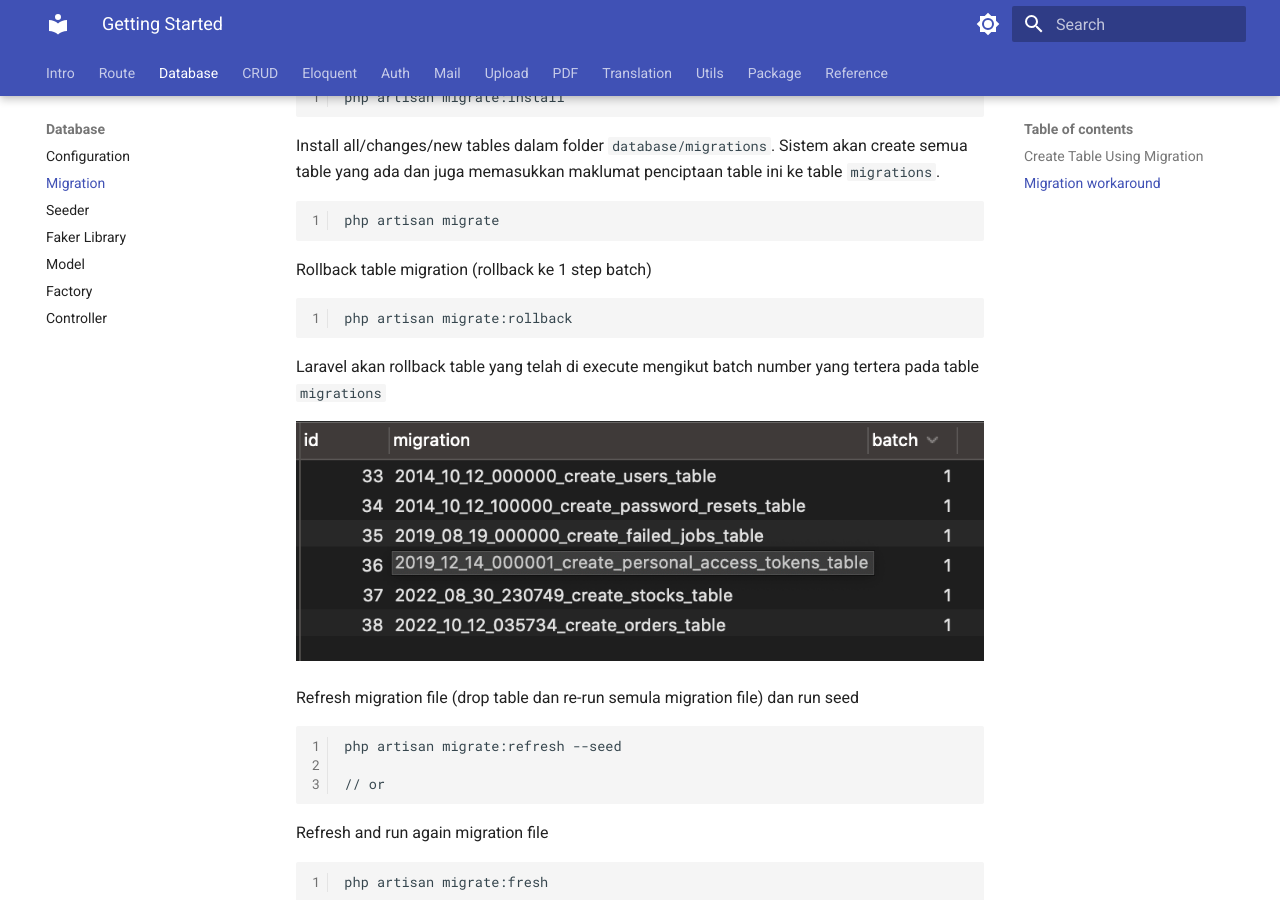
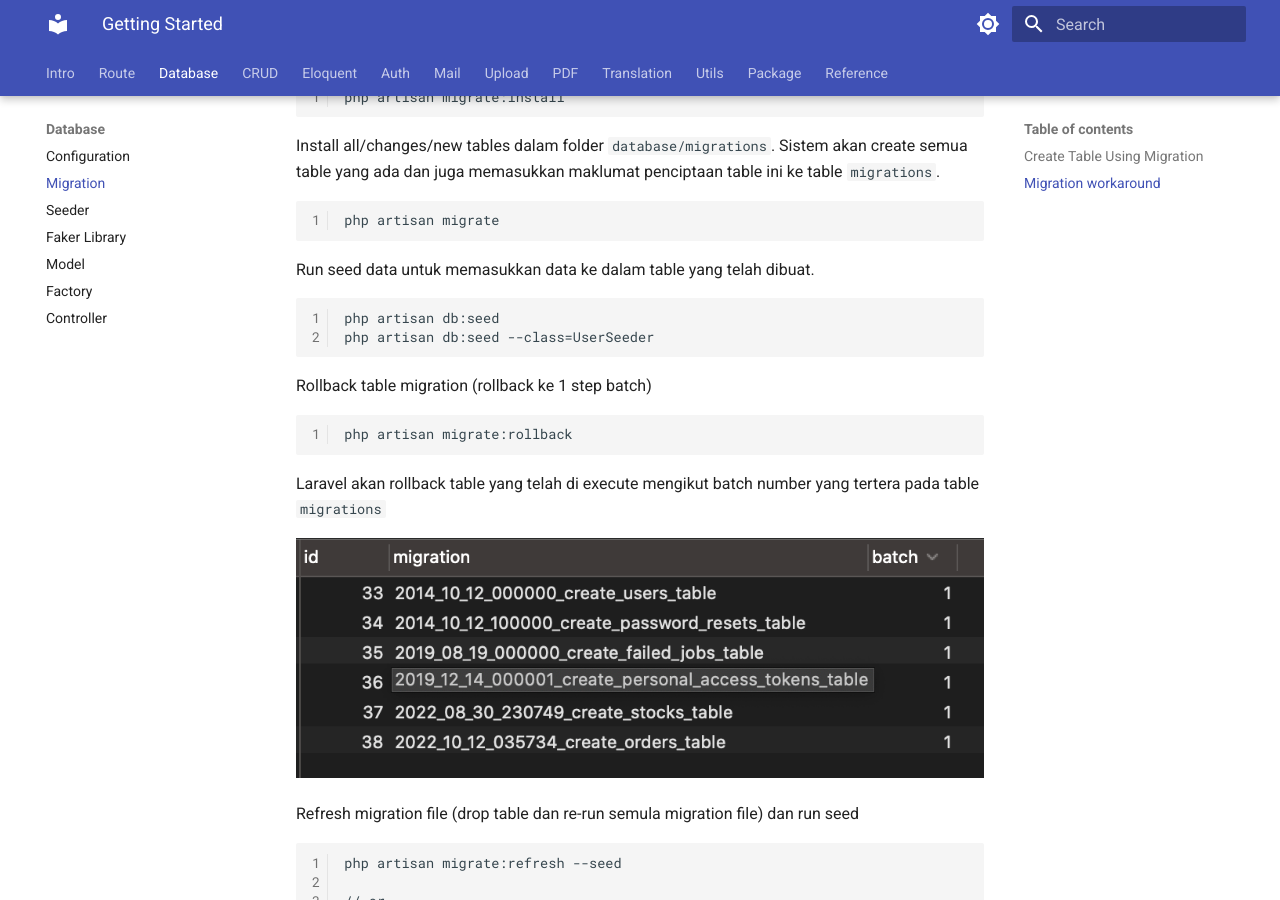
Before and after one commit to akusaiful/laravel-tutorial, an MkDocs documentation site: the page built from docs/database_migration.md, in a window 1280 px wide and 900 px high, scrolled down 1935 px. Built offline with MkDocs 1.6.1 and Material for MkDocs 9.7.7, drawn with Linux system fonts in a browser that asks for light colours.

Commit message:
Fix migration

```diff
--- a/docs/database_migration.md
+++ b/docs/database_migration.md
@@ -90,6 +90,11 @@
 
     php artisan migrate
 
+Run seed data untuk memasukkan data ke dalam table yang telah dibuat.
+
+    php artisan db:seed
+    php artisan db:seed --class=UserSeeder
+
 Rollback table migration (rollback ke 1 step batch)
 
     php artisan migrate:rollback
```
